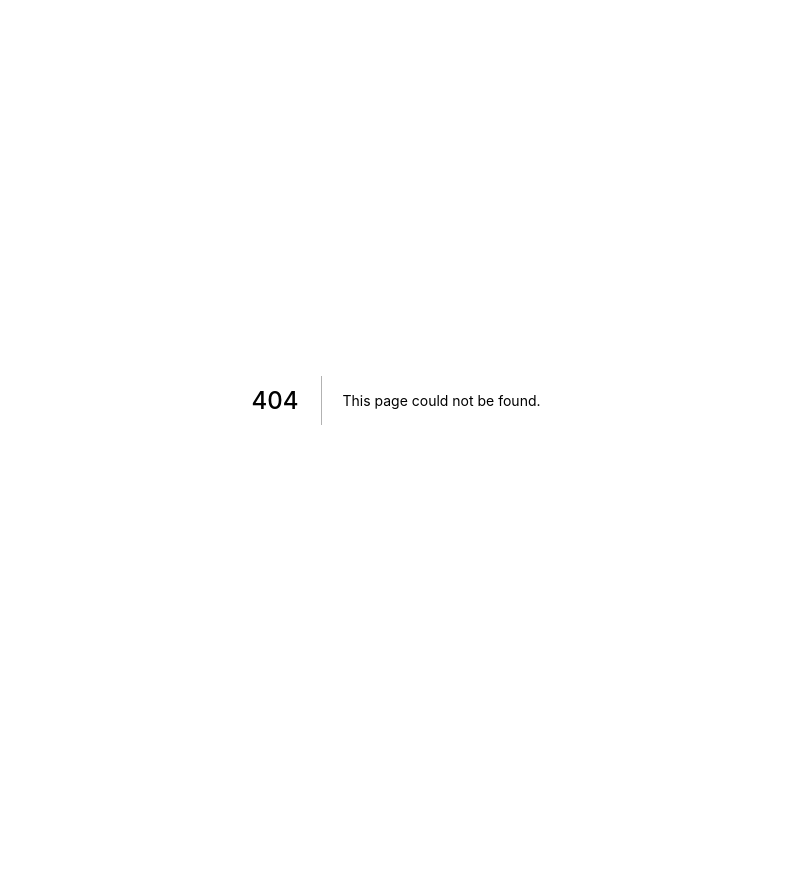
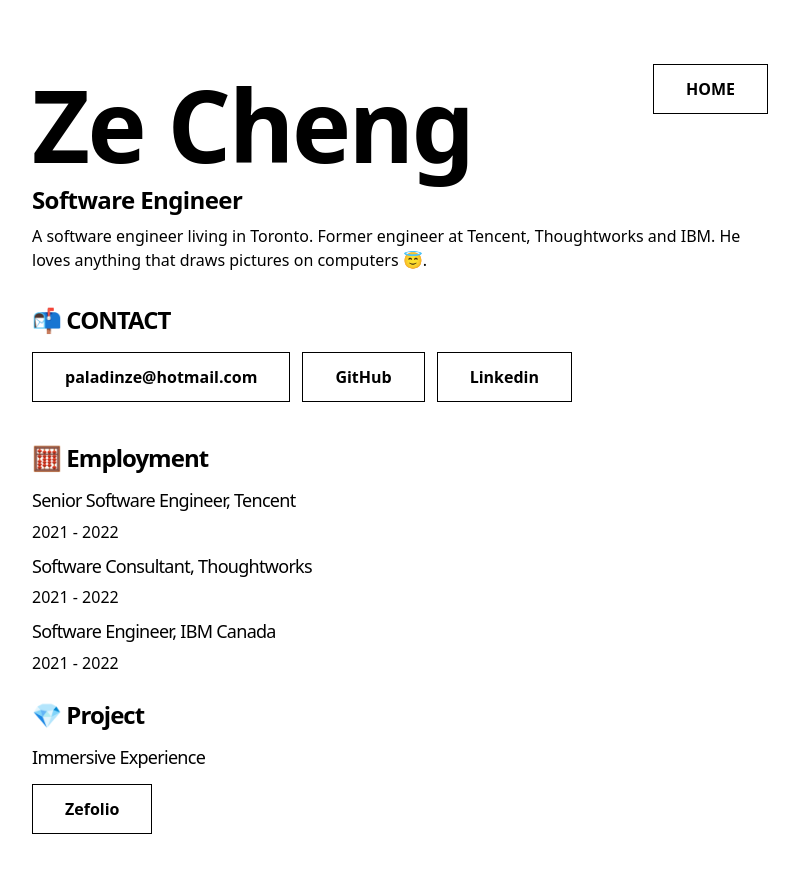
Before and after one commit to paladinze/ze-blog, a Next.js app: page /about in a window 1280 px wide. Before the commit this address had no page. Shown: the top 872 px of the page, without its empty margins (244-1043 px from the left). Before the commit the page ends 800 px from the top, so only its background shows below. Built offline with nearby package versions, Linux system fonts and the light colour scheme.

Commit message:
feat(about): init about page

```diff
--- a/components/layout/footer.js
+++ b/components/layout/footer.js
@@ -1,26 +1,16 @@
 import Container from './container'
-
-const links = [{
-  name: 'Home Planet',
-  url: 'https://shaderly.com'
-}, {
-  name: 'GitHub',
-  url: 'https://github.com/paladinze'
-}, {
-  name: 'Linkedin',
-  url: 'https://www.linkedin.com/in/paladinze/'
-}]
-
+import {FOOTER_LINKS} from "../../data/constants";
 
 export default function Footer() {
   return (
     <footer className="bg-accent-1 border-t border-accent-2">
       <Container>
         <div className="py-8 flex flex-col lg:flex-row items-center justify-center">
-          <div className="flex flex-col lg:flex-row justify-center items-center lg:w-1/2">
+          <div className="flex flex-col lg:flex-row justify-center items-center">
             {
-              links.map(({name, url}) => {
+              FOOTER_LINKS.map(({name, url}, index) => {
                 return <a
+                  key={index}
                   href={url}
                   className="mx-3 bg-black hover:bg-white hover:text-black border border-black text-white font-bold py-3 px-12 lg:px-8 duration-200 transition-colors mb-6 lg:mb-0"
                 >
--- a/components/layout/meta.js
+++ b/components/layout/meta.js
@@ -1,5 +1,5 @@
 import Head from 'next/head'
-import { CMS_NAME, HOME_OG_IMAGE_URL } from '../../lib/constants'
+import { CMS_NAME, HOME_OG_IMAGE_URL } from '../../data/constants'
 
 export default function Meta() {
   return (
--- a/components/menu/tab-menu.js
+++ b/components/menu/tab-menu.js
@@ -1,18 +1,38 @@
+import Link from "next/link";
+import cn from 'classnames';
+
+function TabLink(props) {
+  const {link, label, selected} = props;
+  return <Link href={link}>
+      <li className={cn("cursor-pointer mr-2 inline-block py-3 px-4 rounded-lg hover:text-gray-900 hover:bg-gray-100 dark:hover:bg-gray-800 dark:hover:text-white", {
+        "bg-gray-800 text-white": selected
+      })}>
+      {label}
+      </li>
+    </Link>
+}
+
+const tabsData = [
+  {
+    label: 'Projects',
+    link: "/about"
+  },
+  {
+    label: 'Labs',
+    link: "/about"
+  },
+  {
+    label: 'About',
+    link: "/about"
+  },
+]
+
 export default function TabMenu() {
   return <section>
     <ul className="px-4 flex flex-wrap text-sm font-medium text-center text-gray-500 dark:text-gray-400 ">
-      <li className="mr-2">
-        <a href="#" className="inline-block py-3 px-4 text-white bg-gray-800 rounded-lg active"
-           aria-current="page">Projects</a>
-      </li>
-      <li className="mr-2">
-        <a href="#"
-           className="inline-block py-3 px-4 rounded-lg hover:text-gray-900 hover:bg-gray-100 dark:hover:bg-gray-800 dark:hover:text-white">Thoughts</a>
-      </li>
-      <li className="mr-2">
-        <a href="#"
-           className="inline-block py-3 px-4 rounded-lg hover:text-gray-900 hover:bg-gray-100 dark:hover:bg-gray-800 dark:hover:text-white">About</a>
-      </li>
+      {tabsData.map(({label, link}, index) => {
+        return <TabLink label={label} link={link} selected={index === 0}/>
+      })}
     </ul>
   </section>
 }
--- a/components/post-detail/post-header.js
+++ b/components/post-detail/post-header.js
@@ -10,8 +10,8 @@ export default function PostHeader({title, coverImage, date, author}) {
         <CoverImage title={title} src={coverImage}/>
       </div>
       <div className="max-w-2xl mx-auto">
-        <div className="mb-6 text-lg">
-          <DateFormatter dateString={date}/>
+        <div className="mb-6 text-lg text-slate-500">
+          📆 <DateFormatter dateString={date}/>
         </div>
       </div>
     </>
--- a/components/post-preview/post-preview.js
+++ b/components/post-preview/post-preview.js
@@ -22,8 +22,8 @@ export default function PostPreview({
         <h3 className="text-3xl mb-3 leading-snug">
           <a>{title}</a>
         </h3>
-        <div className="text-lg mb-4">
-          <DateFormatter dateString={date}/>
+        <div className="text-lg mb-4 text-slate-500">
+          📆 <DateFormatter dateString={date}/>
         </div>
         <p className="text-lg leading-relaxed mb-4">{excerpt}</p>
       </div>
--- /dev/null
+++ b/data/constants.js
@@ -0,0 +1,36 @@
+export const CMS_NAME = 'Markdown'
+
+export const PROJECT_LINKS = [
+  {
+    name: 'Zefolio',
+    url: 'https://shaderly.com'
+  }
+]
+
+export const FOOTER_LINKS = [{
+  name: 'Home Planet',
+  url: 'https://shaderly.com'
+}, {
+  name: 'GitHub',
+  url: 'https://github.com/paladinze'
+}, {
+  name: 'Linkedin',
+  url: 'https://www.linkedin.com/in/paladinze/'
+}, {
+  name: 'paladinze@hotmail.com',
+  url: 'mailto:paladinze@hotmail.com'
+}]
+
+export const CONTACT_INFO = [
+  {
+    name: 'paladinze@hotmail.com',
+    url: 'mailto:paladinze@hotmail.com'
+  },
+  {
+    name: 'GitHub',
+    url: 'https://github.com/paladinze'
+  }, {
+    name: 'Linkedin',
+    url: 'https://www.linkedin.com/in/paladinze/'
+  },
+]
--- a/lib/constants.js
+++ /dev/null
@@ -1,4 +0,0 @@
-export const EXAMPLE_PATH = 'blog-starter'
-export const CMS_NAME = 'Markdown'
-export const HOME_OG_IMAGE_URL =
-  'https://og-image.now.sh/Next.js%20Blog%20Starter%20Example.png?theme=light&md=1&fontSize=100px&images=https%3A%2F%2Fassets.vercel.com%2Fimage%2Fupload%2Ffront%2Fassets%2Fdesign%2Fnextjs-black-logo.svg'
--- /dev/null
+++ b/pages/about.js
@@ -0,0 +1,84 @@
+import {CONTACT_INFO, PROJECT_LINKS} from "../data/constants";
+
+function LinkButton(props) {
+  return <a
+    href={props.url}
+    className={`mr-3 bg-white hover:bg-gray-700 hover:text-white border border-black text-black font-bold py-3 px-12 lg:px-8 duration-200 transition-colors mb-4 ${props.className}`}
+  >
+    {props.name}
+  </a>
+}
+
+function SubTitle(props) {
+  return <h2 className="mb-4 text-1xl md:text-2xl font-bold tracking-tighter leading-tight">
+    {props.text}
+  </h2>;
+}
+
+function Section(props) {
+  return <div className={'mb-6'}>{props.children}</div>
+}
+
+function Contact(props) {
+  return <Section>
+    <SubTitle text={'📬 CONTACT'}/>
+    <div className="flex flex-row justify-left items-center flex-wrap">
+      {
+        CONTACT_INFO.map(({name, url}, index) => {
+          return <LinkButton name={name} url={url} key={index}/>
+        })
+      }
+    </div>
+  </Section>
+}
+
+
+
+export function Job(props) {
+  return <div className={"mb-3"}>
+    <h3 className="mb-2 text-lg md:text-1xl  tracking-tighter leading-tight">
+      {props.title}
+    </h3>
+    <div>{`${2021} - ${2022}`}</div>
+  </div>
+}
+
+
+export default function About() {
+  return <>
+    <div>
+      <div className={"relative container mx-auto px-5 py-16 max-w-3xl"}>
+        <LinkButton name={'HOME'} url={'/'} className="absolute right-0" />
+        <header className="mb-8">
+          <h1 className="text-6xl md:text-7xl lg:text-8xl font-bold tracking-tight leading-tight">Ze Cheng</h1>
+          <h2 className="mb-2 text-1xl md:text-2xl font-bold tracking-tight leading-tight">Software Engineer</h2>
+          <p>A software engineer living in Toronto. Former engineer at Tencent, Thoughtworks and IBM. He loves anything
+            that draws pictures on computers 😇. </p>
+        </header>
+
+        <Contact />
+
+        <Section>
+          <SubTitle text={'🧮 Employment'}/>
+          <Job title={'Senior Software Engineer, Tencent'} startYear={2021} endYear={2022}/>
+          <Job title={'Software Consultant, Thoughtworks'} startYear={2019} endYear={2021}/>
+          <Job title={'Software Engineer, IBM Canada'} startYear={2016} endYear={2018}/>
+        </Section>
+
+        <Section>
+          <SubTitle text={'💎 Project'}/>
+          <h3 className="mb-4 text-lg md:text-1xl tracking-tighter leading-tight">
+            {"Immersive Experience"}
+          </h3>
+          <div className="flex flex-row justify-left items-center flex-wrap">
+            {
+              PROJECT_LINKS.map(({name, url}, index) => {
+                return <LinkButton name={name} url={url} key={index}/>
+              })
+            }
+          </div>
+        </Section>
+      </div>
+    </div>
+  </>
+}
--- a/utils/date-formatter.js
+++ b/utils/date-formatter.js
@@ -1,9 +1,9 @@
 import { parseISO, format } from 'date-fns'
-import { zhCN } from 'date-fns/locale'
+import { enCA } from 'date-fns/locale'
 
 export default function DateFormatter({ dateString }) {
   const date = parseISO(dateString)
-  return <time dateTime={dateString}>{format(date, 'yyyy年MM月dd日', {
-    locale: zhCN
+  return <time dateTime={dateString}>{format(date, 'yyyy-MM-dd', {
+    locale: enCA
   })}</time>
 }
```
Also changed, not shown: data/posts/flutter.md (+1 -1 lines), data/posts/threeDemoText.md (+1 -1 lines), pages/posts/[slug].js (+7 -7 lines), 2 other files (tests, documents, lock files or other folders).
